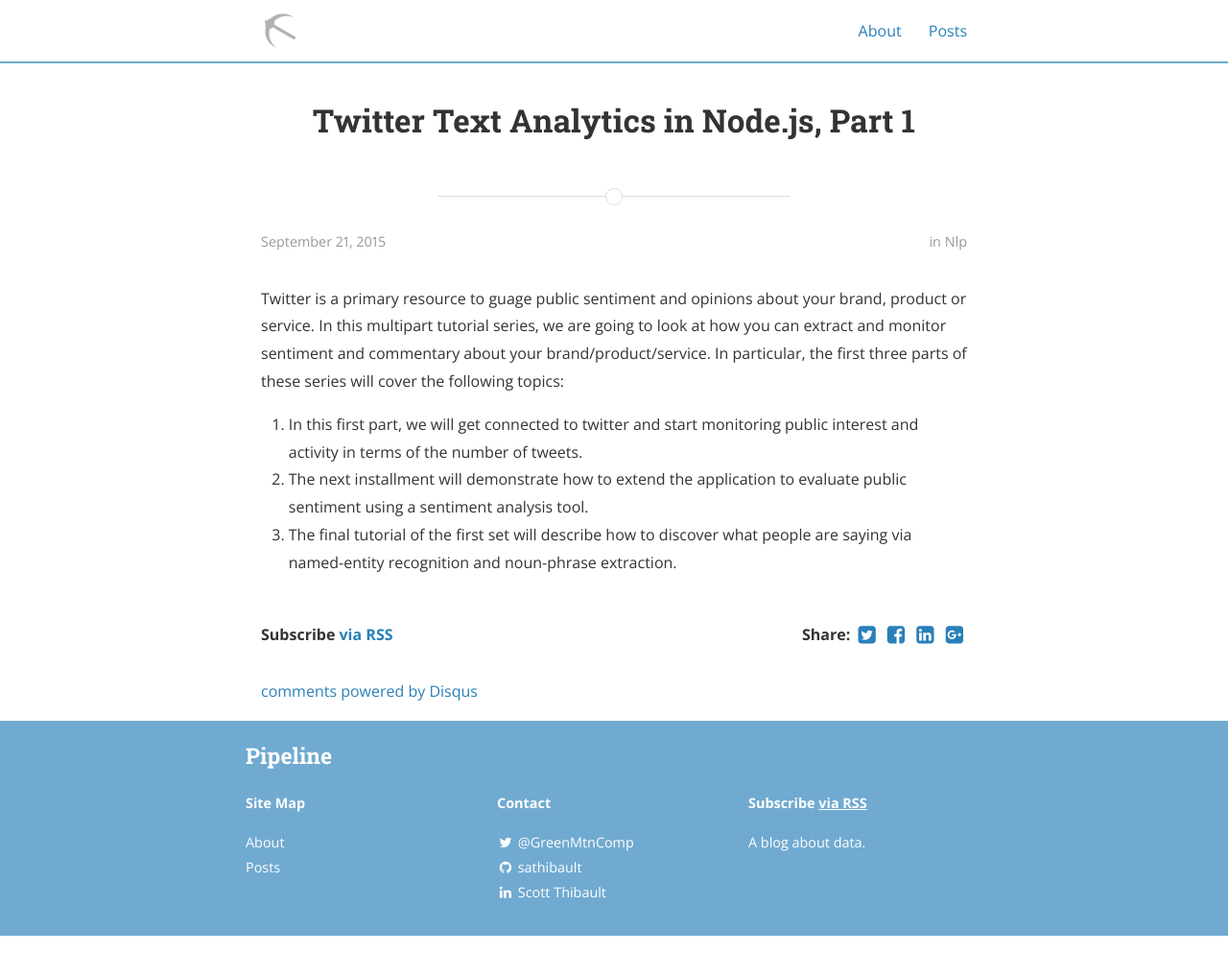
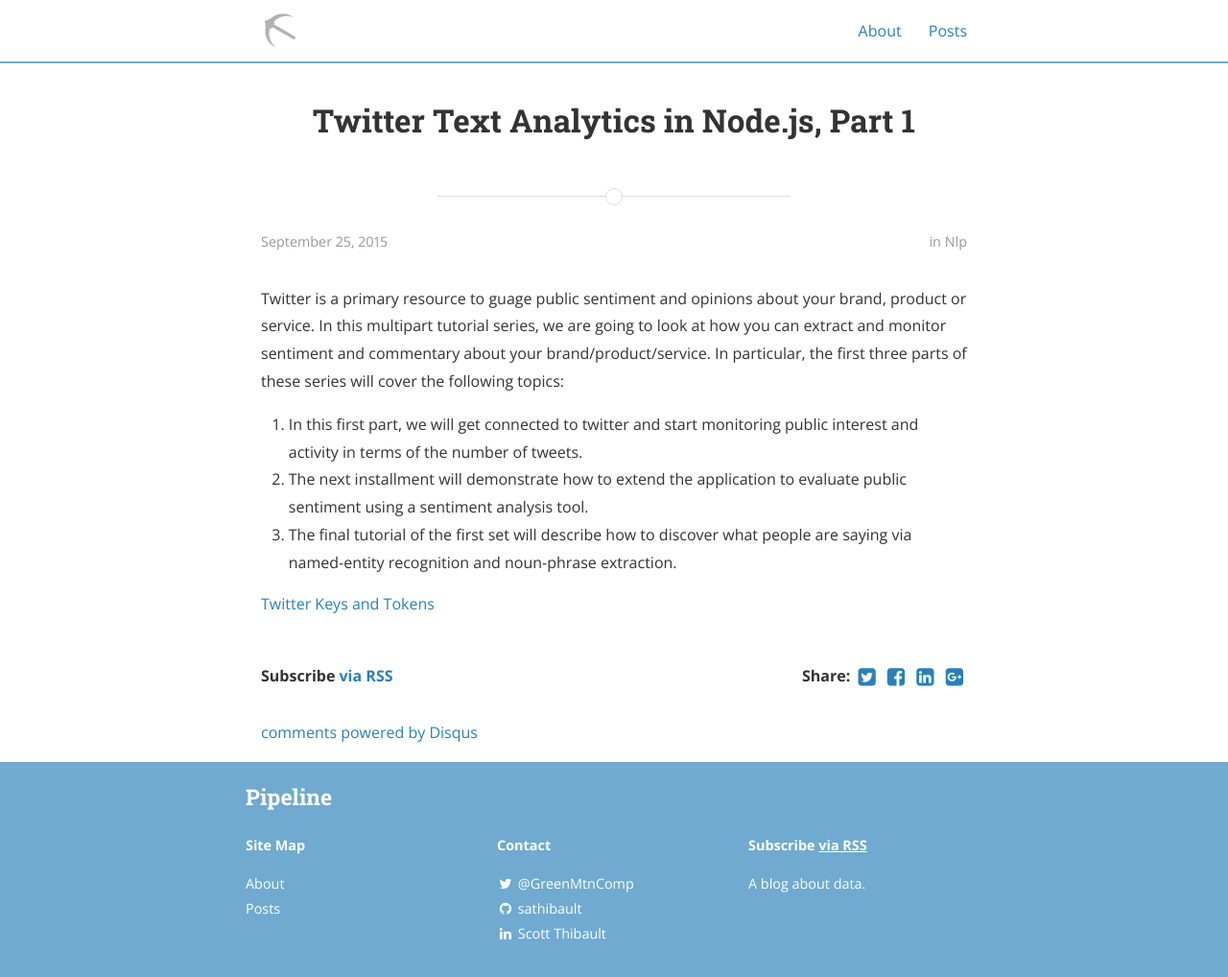
Before and after one commit to sathibault/blog, a Jekyll site: the page built from _posts/2015-09-25-twitter-1.md, in a window 1280 px wide. Shown: the whole page at 96% size. Built offline with Jekyll 4.4.1, drawn with Linux system fonts in a browser that asks for light colours; nearby versions of some CDN libraries; comment, search, counter and statistics services are not loaded; a style sheet for code colours, icons or effects is not loaded; before the commit the page ends 975 px from its top, so only the background shows below that.

Commit message:
Tweaking

```diff
--- a/_posts/2015-09-21-twitter-1.md
+++ b/_posts/2015-09-25-twitter-1.md
@@ -1,7 +1,7 @@
 ---
 layout: post
 title:  "Twitter Text Analytics in Node.js, Part 1"
-date:   2015-09-21 09:35:00
+date:   2015-09-25 09:35:00
 categories: nlp
 tags: nlp twitter aws
 ---
@@ -21,3 +21,5 @@
 3. The final tutorial of the first set will describe how to discover
 what people are saying via named-entity recognition and noun-phrase
 extraction.
+
+[Twitter Keys and Tokens]({{ site.url }}/tips/2015/09/24/twitter-access.html)
--- a/index.html
+++ b/index.html
@@ -85,6 +85,6 @@
   </p>
 </nav>
 
-<div style="text-align:right;margin:10px;color:grey">Image by <a href="https://www.flickr.com/photos/pawlowski/" style="text-decoration: none;color:grey">https://www.flickr.com/photos/pawlowski/</a></div>
 </div>
+<div style="text-align:right;margin:10px;color:lightgrey">Image by <a href="https://www.flickr.com/photos/pawlowski/" style="text-decoration: none;color:lightgrey">https://www.flickr.com/photos/pawlowski/</a></div>
 </div>
```
